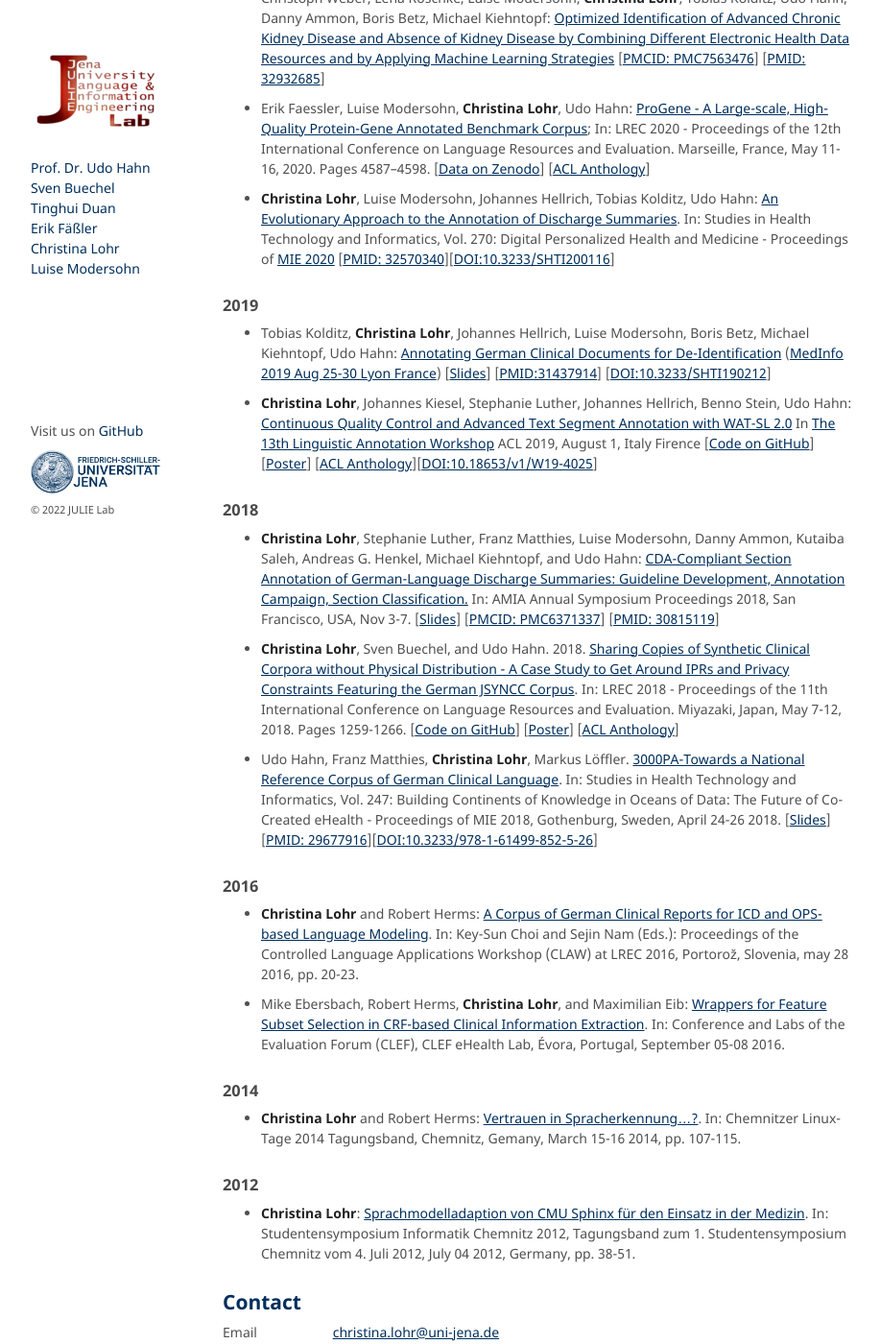
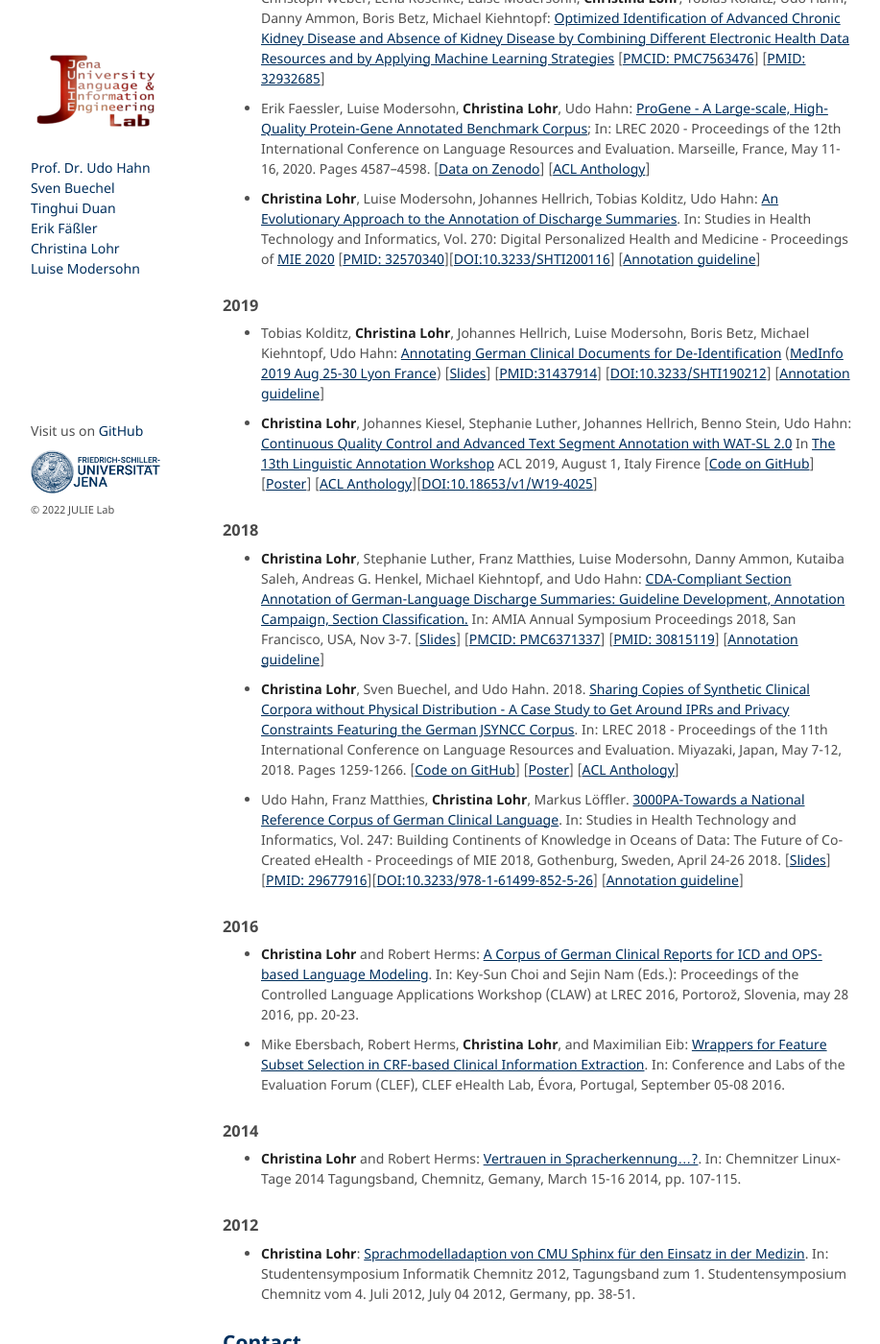
Before and after one commit to JULIELab/JULIELab.github.io, a Jekyll site: the page built from Staff/Lohr/index.md, in a window 1280 px wide and 1400 px high, scrolled down 1578 px. Shown: the whole window at 96% size, without its empty margins (178-1095 px from the left). Built offline with Jekyll 4.4.1, drawn with Linux system fonts in a browser that asks for light colours; our own code applies the rules of GitHub Pages for plain Markdown files.

Commit message:
Update index.md
Annotation guidelines added.

```diff
--- a/Staff/Lohr/index.md
+++ b/Staff/Lohr/index.md
@@ -48,23 +48,23 @@ layout: staff
 
 * Erik Faessler, Luise Modersohn, **Christina Lohr**, Udo Hahn: [ProGene - A Large-scale, High-Quality Protein-Gene Annotated Benchmark Corpus](http://www.lrec-conf.org/proceedings/lrec2020/pdf/2020.lrec-1.564.pdf); In: LREC 2020 - Proceedings of the 12th International Conference on Language Resources and Evaluation. Marseille, France, May 11-16, 2020. Pages 4587--4598. [[Data on Zenodo](https://zenodo.org/record/3698568)] [[ACL Anthology](https://www.aclweb.org/anthology/2020.lrec-1.564/)]
 
-* **Christina Lohr**, Luise Modersohn, Johannes Hellrich, Tobias Kolditz, Udo Hahn: [An Evolutionary Approach to the Annotation of Discharge Summaries](http://ebooks.iospress.nl/publication/54118). In: Studies in Health Technology and Informatics, Vol. 270: Digital Personalized Health and Medicine - Proceedings of [MIE 2020](https://efmi.org/2020/06/11/mie2020-conference-proceedings-and-materials/) [[PMID: 32570340](https://pubmed.ncbi.nlm.nih.gov/32570340/)][[DOI:10.3233/SHTI200116](https://doi.org/10.3233/shti200116)]
+* **Christina Lohr**, Luise Modersohn, Johannes Hellrich, Tobias Kolditz, Udo Hahn: [An Evolutionary Approach to the Annotation of Discharge Summaries](http://ebooks.iospress.nl/publication/54118). In: Studies in Health Technology and Informatics, Vol. 270: Digital Personalized Health and Medicine - Proceedings of [MIE 2020](https://efmi.org/2020/06/11/mie2020-conference-proceedings-and-materials/) [[PMID: 32570340](https://pubmed.ncbi.nlm.nih.gov/32570340/)][[DOI:10.3233/SHTI200116](https://doi.org/10.3233/shti200116)] [[Annotation guideline](https://zenodo.org/record/7707917)]
 
 ### 2019
 
-* Tobias Kolditz, **Christina Lohr**, Johannes Hellrich, Luise Modersohn, Boris Betz, Michael Kiehntopf, Udo Hahn: [Annotating German Clinical Documents for De-Identification](http://ebooks.iospress.nl/volumearticle/51977) ([MedInfo 2019 Aug 25-30 Lyon France](https://www.iospress.nl/book/medinfo-2019-health-and-wellbeing-e-networks-for-all/)) [[Slides](/downloads/publications/slides/lohr-2019-medinfo-de-id-slides.pdf)] [[PMID:31437914](https://www.ncbi.nlm.nih.gov/pubmed/31437914)] [[DOI:10.3233/SHTI190212](https://doi.org/10.3233/shti190212)]
+* Tobias Kolditz, **Christina Lohr**, Johannes Hellrich, Luise Modersohn, Boris Betz, Michael Kiehntopf, Udo Hahn: [Annotating German Clinical Documents for De-Identification](http://ebooks.iospress.nl/volumearticle/51977) ([MedInfo 2019 Aug 25-30 Lyon France](https://www.iospress.nl/book/medinfo-2019-health-and-wellbeing-e-networks-for-all/)) [[Slides](/downloads/publications/slides/lohr-2019-medinfo-de-id-slides.pdf)] [[PMID:31437914](https://www.ncbi.nlm.nih.gov/pubmed/31437914)] [[DOI:10.3233/SHTI190212](https://doi.org/10.3233/shti190212)] [[Annotation guideline](https://zenodo.org/record/7707882)]
 
 * **Christina Lohr**, Johannes Kiesel, Stephanie Luther, Johannes Hellrich, Benno Stein, Udo Hahn: [Continuous Quality Control and Advanced Text Segment Annotation with WAT-SL 2.0](https://www.aclweb.org/anthology/W19-4025) In [The 13th Linguistic Annotation Workshop](https://sigann.github.io/LAW-XIII-2019/) ACL 2019, August 1, Italy Firence [[Code on GitHub](https://github.com/webis-de/wat)] [[Poster](/downloads/publications/posters/Poster_ACL_LAW_2019_WATSL.pdf)] [[ACL Anthology](https://aclweb.org/anthology/papers/W/W19/W19-4025/)][[DOI:10.18653/v1/W19-4025](http://dx.doi.org/10.18653/v1/W19-4025)]
 
 ### 2018
 
 * **Christina Lohr**, Stephanie Luther, Franz Matthies, Luise Modersohn, Danny Ammon, Kutaiba Saleh, Andreas G. Henkel, Michael Kiehntopf, and Udo Hahn:
-[CDA-Compliant Section Annotation of German-Language Discharge Summaries: Guideline Development, Annotation Campaign, Section Classification.](https://www.ncbi.nlm.nih.gov/pmc/articles/PMC6371337/) In: AMIA Annual Symposium Proceedings 2018, San Francisco, USA, Nov 3-7. [[Slides](/downloads/publications/slides/lohr-2018-amia-sections-slides.pdf)] [[PMCID: PMC6371337](https://www.ncbi.nlm.nih.gov/pmc/articles/PMC6371337/)] [[PMID: 30815119](https://www.ncbi.nlm.nih.gov/pubmed/30815119)]
+[CDA-Compliant Section Annotation of German-Language Discharge Summaries: Guideline Development, Annotation Campaign, Section Classification.](https://www.ncbi.nlm.nih.gov/pmc/articles/PMC6371337/) In: AMIA Annual Symposium Proceedings 2018, San Francisco, USA, Nov 3-7. [[Slides](/downloads/publications/slides/lohr-2018-amia-sections-slides.pdf)] [[PMCID: PMC6371337](https://www.ncbi.nlm.nih.gov/pmc/articles/PMC6371337/)] [[PMID: 30815119](https://www.ncbi.nlm.nih.gov/pubmed/30815119)] [[Annotation guideline](https://zenodo.org/record/7707756)]
 
 * **Christina Lohr**, Sven Buechel, and Udo Hahn. 2018. [Sharing Copies of Synthetic Clinical Corpora without Physical Distribution - A Case Study to Get Around IPRs and Privacy Constraints Featuring the German JSYNCC Corpus](http://www.lrec-conf.org/proceedings/lrec2018/pdf/701.pdf). In: LREC 2018 - Proceedings of the 11th International Conference on Language Resources and Evaluation. Miyazaki, Japan, May 7-12, 2018. Pages 1259-1266. [[Code on GitHub](https://github.com/julielab/jsyncc)] [[Poster](/downloads/publications/posters/Poster_LREC_JSYNCC.pdf)] [[ACL Anthology](https://aclweb.org/anthology/papers/L/L18/L18-1201/)]
 
 * Udo Hahn, Franz Matthies, **Christina Lohr**, Markus Löffler. [3000PA-Towards a National Reference Corpus of German Clinical Language](http://ebooks.iospress.nl/volumearticle/48747). In: Studies in Health Technology and Informatics,
-Vol. 247: Building Continents of Knowledge in Oceans of Data: The Future of Co-Created eHealth - Proceedings of MIE 2018, Gothenburg, Sweden, April 24-26 2018. [[Slides](/downloads/publications/slides/lohr2018-mie-3000PA-slides.pdf)] [[PMID: 29677916](https://www.ncbi.nlm.nih.gov/pubmed/29677916)][[DOI:10.3233/978-1-61499-852-5-26](https://doi.org/10.3233/978-1-61499-852-5-26)]
+Vol. 247: Building Continents of Knowledge in Oceans of Data: The Future of Co-Created eHealth - Proceedings of MIE 2018, Gothenburg, Sweden, April 24-26 2018. [[Slides](/downloads/publications/slides/lohr2018-mie-3000PA-slides.pdf)] [[PMID: 29677916](https://www.ncbi.nlm.nih.gov/pubmed/29677916)][[DOI:10.3233/978-1-61499-852-5-26](https://doi.org/10.3233/978-1-61499-852-5-26)] [[Annotation guideline](https://zenodo.org/record/7707947)]
 
 ### 2016
 
```
